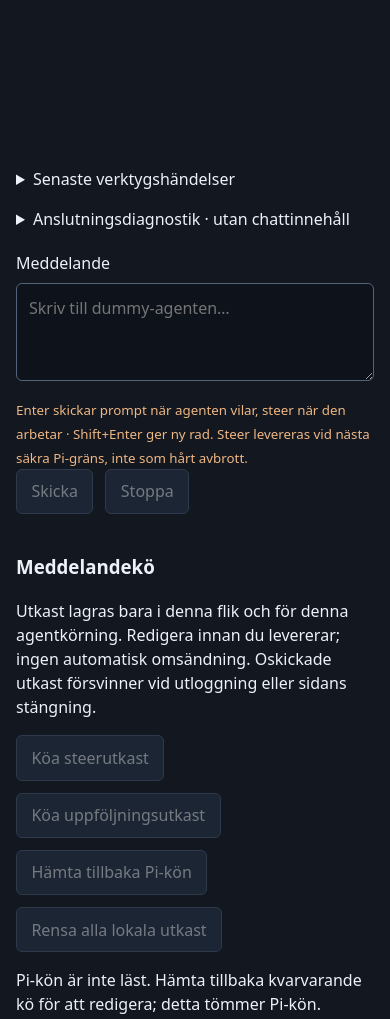
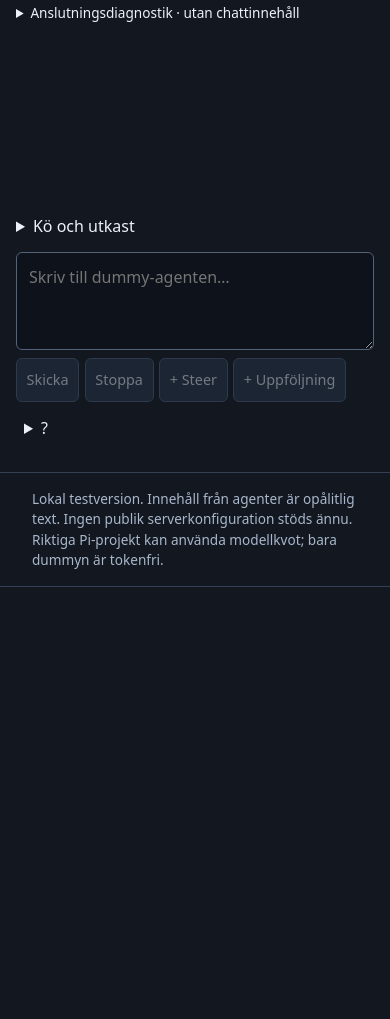
Before and after one commit to mls-m5/pi-sandbox, a website with bundled scripts: page web/public/index.html in a window 390 px wide. Shown: the part 825-1844 px from the top of the page. After the commit the page ends 1412 px from the top, so only its background shows below. Built offline with nearby package versions, Linux system fonts and the light colour scheme; files whose address does not match are found by name.

Commit message:
Compact mobile composer and move diagnostics above conversation

```diff
--- a/web/public/index.html
+++ b/web/public/index.html
@@ -73,7 +73,7 @@
         </div>
         <p id="state" role="status"></p>
         <p id="sync-note"></p>
-        <div id="messages" aria-label="Konversation"></div>
+        <div class="chat-details">
           <details>
             <summary>Senaste verktygshändelser</summary>
             <div id="tools"></div>
@@ -82,50 +82,91 @@
             <summary>Anslutningsdiagnostik · utan chattinnehåll</summary>
             <pre id="diagnostics"></pre>
             <p>
-            Dela bara kommando, kod och referens här. Skicka inte logg-/state-mappar, lösenord eller
-            råa nätverkssvar.
+              Dela bara kommando, kod och referens här. Skicka inte logg-/state-mappar, lösenord
+              eller råa nätverkssvar.
             </p>
           </details>
+        </div>
+        <div id="messages" aria-label="Konversation"></div>
+        <section class="message-queue" aria-label="Meddelandekö">
+          <details>
+            <summary>Kö och utkast</summary>
+            <p class="queue-help">
+              Utkast finns bara i denna flik och agentkörning. De skickas aldrig automatiskt och
+              försvinner när sidan stängs eller du loggar ut.
+            </p>
+            <div class="actions">
+              <button
+                id="take-queue"
+                type="button"
+                title="Bekräfta och töm hela kvarvarande Pi-kön till redigerbara utkast. Redan levererade meddelanden kan inte tas tillbaka."
+                disabled
+              >
+                Hämta Pi-kö
+              </button>
+              <button
+                id="clear-queue-drafts"
+                type="button"
+                title="Radera alla lokala utkast, även från tidigare agentkörningar. Pi-kön påverkas inte."
+                disabled
+              >
+                Rensa utkast
+              </button>
+            </div>
+            <p id="native-queue-state"></p>
+            <div id="queued-messages"></div>
+          </details>
+          <p id="queue-note" role="status"></p>
+        </section>
+        <div class="actions dummy-actions">
+          <button id="quota" disabled>Simulera kvotstopp 5 s</button>
+          <button id="refill" disabled>Fyll på dummy-kvot</button>
+        </div>
+        <p id="command-note" role="status"></p>
         <form id="prompt-form">
-          <label
-            >Meddelande<textarea
+          <label class="visually-hidden" for="prompt">Meddelande</label>
+          <textarea
             id="prompt"
             rows="3"
             maxlength="64000"
             aria-describedby="prompt-help"
             placeholder="Skriv till dummy-agenten…"
-            ></textarea></label
-          ><small id="prompt-help"
+          ></textarea>
+          <small id="prompt-help" class="visually-hidden"
             >Enter skickar prompt när agenten vilar, steer när den arbetar · Shift+Enter ger ny rad.
             Steer levereras vid nästa säkra Pi-gräns, inte som hårt avbrott.</small
           >
           <div class="actions">
             <button id="send" disabled>Skicka</button
-            ><button id="stop" type="button" disabled>Stoppa</button>
+            ><button id="stop" type="button" title="Töm Pi-kön och avbryt arbetet" disabled>
+              Stoppa
+            </button>
+            <button
+              id="queue-steer"
+              type="button"
+              title="Flytta texten till ett redigerbart steerutkast, utan att skicka"
+              disabled
+            >
+              + Steer
+            </button>
+            <button
+              id="queue-follow-up"
+              type="button"
+              title="Flytta texten till ett redigerbart uppföljningsutkast, utan att skicka"
+              disabled
+            >
+              + Uppföljning
+            </button>
+            <details class="composer-help">
+              <summary aria-label="Hjälp för meddelanden">?</summary>
+              <p>
+                Enter skickar, Shift+Enter ger ny rad. Under arbete skickas steer vid nästa säkra
+                gräns; annars en vanlig prompt. Plusknapparna sparar bara lokala utkast. Öppna Kö
+                och utkast för att redigera och leverera dem.
+              </p>
+            </details>
           </div>
         </form>
-        <div class="actions">
-          <button id="quota" disabled>Simulera kvotstopp 5 s</button
-          ><button id="refill" disabled>Fyll på dummy-kvot</button>
-        </div>
-        <p id="command-note" role="status"></p>
-        <section aria-label="Meddelandekö">
-          <h3>Meddelandekö</h3>
-          <p>
-            Utkast lagras bara i denna flik och för denna agentkörning. Redigera innan du levererar;
-            ingen automatisk omsändning. Oskickade utkast försvinner vid utloggning eller sidans
-            stängning.
-          </p>
-          <div class="actions">
-            <button id="queue-steer" type="button" disabled>Köa steerutkast</button>
-            <button id="queue-follow-up" type="button" disabled>Köa uppföljningsutkast</button>
-            <button id="take-queue" type="button" disabled>Hämta tillbaka Pi-kön</button>
-            <button id="clear-queue-drafts" type="button" disabled>Rensa alla lokala utkast</button>
-          </div>
-          <p id="native-queue-state"></p>
-          <p id="queue-note" role="status"></p>
-          <div id="queued-messages"></div>
-        </section>
       </section>
     </main>
     <footer>
--- a/web/public/style.css
+++ b/web/public/style.css
@@ -233,7 +233,67 @@ details {
   margin: 1rem 0;
 }
 #prompt-form {
-  margin: 1.25rem 0;
+  margin: 0.5rem 0;
+}
+#prompt {
+  margin: 0 0 0.5rem;
+  resize: vertical;
+}
+#prompt-form .actions {
+  gap: 0.35rem;
+}
+#prompt-form button,
+.message-queue button {
+  padding: 0.45rem 0.6rem;
+  min-height: 44px;
+  font-size: 0.9rem;
+}
+.chat-details {
+  display: flex;
+  flex-wrap: wrap;
+  gap: 0 1rem;
+  font-size: 0.85rem;
+}
+.chat-details details {
+  min-width: 0;
+  max-width: 100%;
+  margin: 0.25rem 0;
+}
+.chat-details details[open] {
+  flex-basis: 100%;
+}
+.message-queue details {
+  margin: 0.4rem 0;
+}
+.queue-help,
+.composer-help p {
+  font-size: 0.85rem;
+  color: var(--muted);
+}
+.composer-help {
+  margin: 0;
+}
+.composer-help summary {
+  padding: 0.5rem;
+  cursor: pointer;
+}
+.composer-help[open] {
+  flex-basis: 100%;
+}
+#queue-note:empty,
+#command-note:empty {
+  display: none;
+}
+.visually-hidden {
+  position: absolute;
+  width: 1px;
+  height: 1px;
+  padding: 0;
+  margin: -1px;
+  overflow: hidden;
+  clip-path: inset(50%);
+  white-space: nowrap;
+  border: 0;
 }
 footer {
   font-size: 0.85rem;
```
Also changed, not shown: docs/development.md (+1 -1 lines), docs/web-control.md (+2 -0 lines), test/web-mobile-layout.test.js (added, +19 -0 lines). Lines whose indentation alone changed are shown as unchanged.
